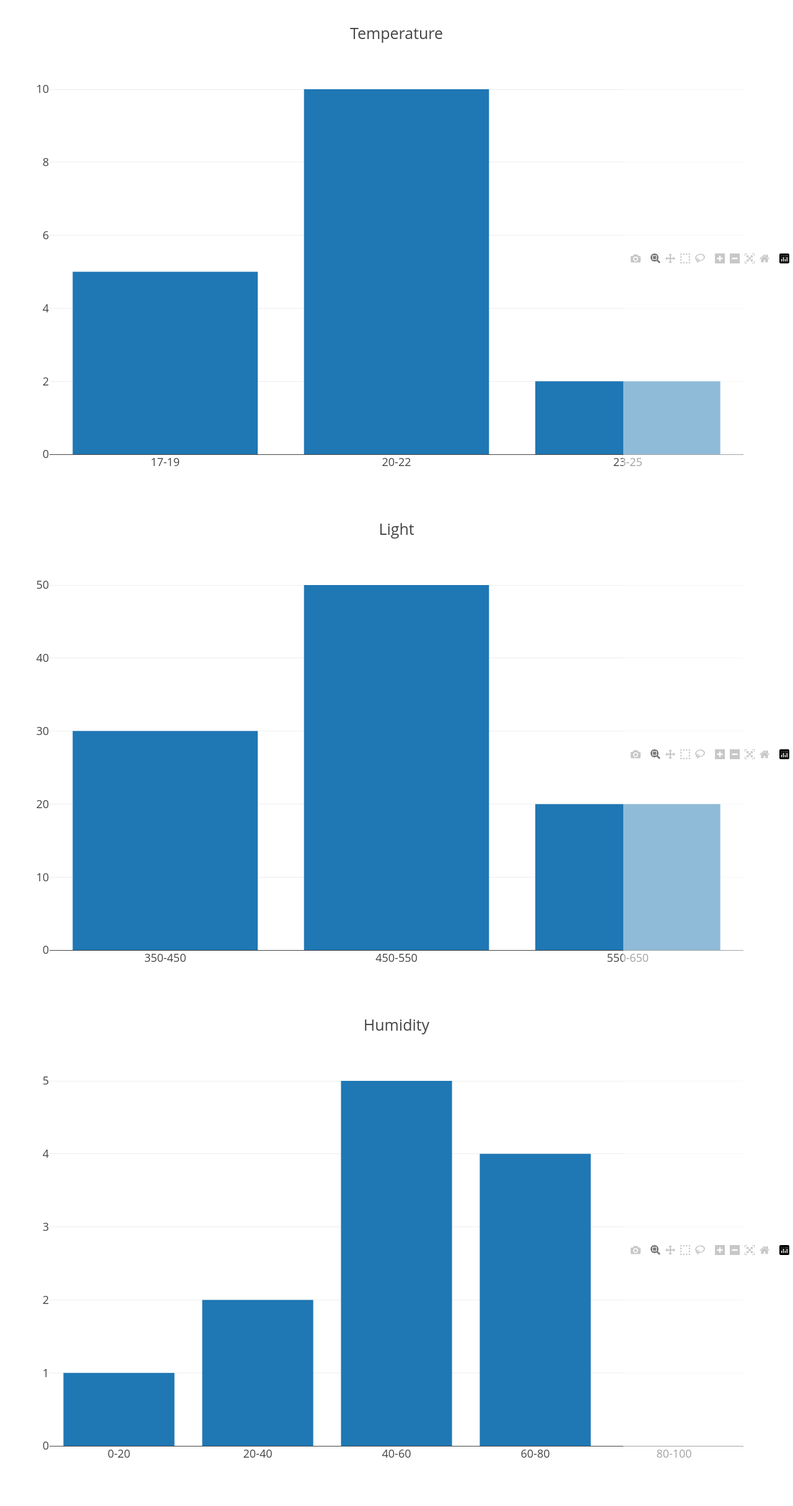
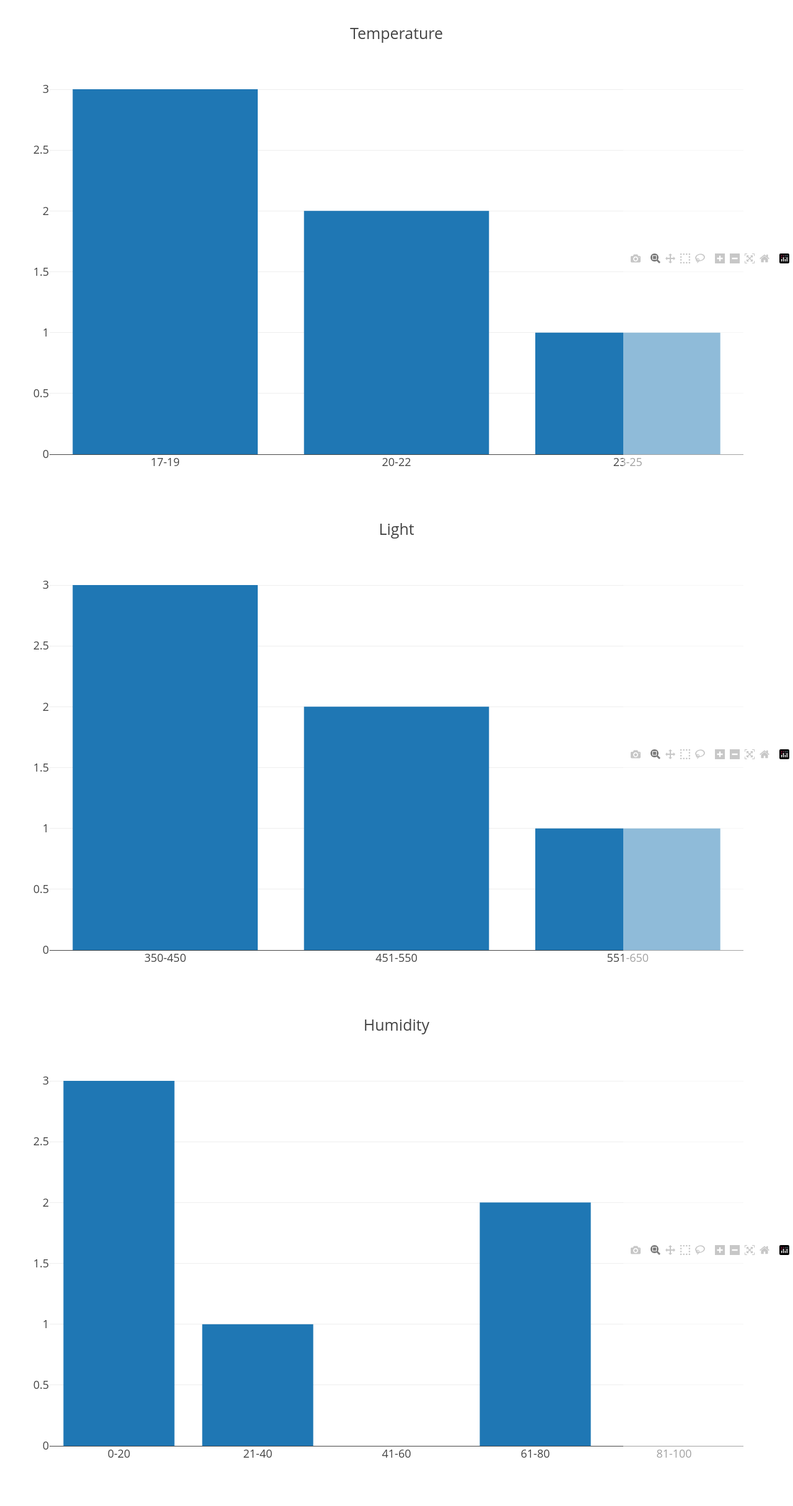
Before and after one commit to WlodekLipski/ZWS_rasp_tg, a Flask app: page / in a window 1280 px wide. Shown: the whole page at 62% size. Run offline with Flask 2, Linux system fonts and the light colour scheme; some libraries are stand-ins or nearby versions.

Commit message:
auto refresh data every 5 sec

```diff
--- /dev/null
+++ b/ZSW-web-app/static/exampleData.csv
@@ -0,0 +1,7 @@
+Temperature;Light;Humidity
+18;351;1
+18;352;10
+18;363;20
+20;500;70
+25;600;25
+20;500;70
--- a/ZSW-web-app/static/scripts/charts.js
+++ b/ZSW-web-app/static/scripts/charts.js
@@ -1,10 +1,10 @@
 chartRanges = {"temperature" : ["17-19", "20-22", "23-25"],
-    "light": ["350-450", "450-550", "550-650"],
-    "humidity":["0-20", "20-40", "40-60", "60-80", "80-100"]}
+    "light": ["350-450", "451-550", "551-650"],
+    "humidity":["0-20", "21-40", "41-60", "61-80", "81-100"]}
 
-chartData = {"temperature" : [5, 10, 2],
-    "light": [30, 50, 20],
-    "humidity":[1, 2, 5, 4, 0]}
+chartData = {"temperature" : [],
+    "light": [],
+    "humidity":[]}
 
 
 function drawChart(chart_divId, chart_title) {
@@ -33,3 +33,89 @@ function drawAllCharts(){
         drawChart(chartDiv.id, chartTitle);
     }
 }
+
+function start(){
+    initializeArrays();
+    refreshData();
+}
+
+function initializeArrays(){
+    for(let prop in chartRanges){
+        chartData[prop] = new Array(chartRanges[prop].length);
+        for(var rangeIndex=0; rangeIndex<chartRanges[prop].length; ++rangeIndex)
+            chartData[prop][rangeIndex] = 0;
+    }
+}
+
+// Read data from csv file and create charts right away and then repeat it every 5 sec
+function refreshData(){
+    var csvData = getDataFromCsv("exampleData.csv");
+    updateData(csvData);
+    drawAllCharts();
+    const interval = setInterval(function() {
+            initializeArrays();
+            csvData = getDataFromCsv("exampleData.csv")
+            updateData(csvData);
+            drawAllCharts();
+     }, 5000);
+}
+
+function getDataFromCsv(url){
+    var request = new XMLHttpRequest();
+    request.open("GET", url, false);
+    request.setRequestHeader('Cache-Control', 'no-cache');
+    request.send(null);
+
+    var csvData = new Array();
+    var jsonObject = request.responseText.split(/\r?\n|\r/);
+    for (var i = 0; i < jsonObject.length; i++) {
+      csvData.push(jsonObject[i].split(','));
+    }
+    return csvData;
+}
+
+//
+function updateData(csvData){
+    var optionIndex = 0;
+    var value = 0;
+    for(let option of csvData[0][0].split(";"))
+    {
+        if(option!="" && option!=";") {
+            option = option.toLowerCase();
+            for (var dataItself = 1; dataItself < csvData.length; dataItself++) {
+                var csvValue = csvData[dataItself][0].split(";")[optionIndex];
+                if (csvValue != "" && csvValue != ";") {
+                    value = parseInt(csvValue);
+                    addValueToChart(value, option.toLowerCase());
+                }
+            }
+            optionIndex++;
+        }
+    }
+}
+
+
+function addValueToChart(value, chart_title){
+    var rangeIndex = getRangeIndex(value, chart_title);
+    if(rangeIndex!=-1)
+        chartData[chart_title][rangeIndex] +=1;
+}
+
+function getRangeIndex(value, chart_title){
+    var index = 0;
+
+    for(let range of chartRanges[chart_title]) {
+        if (isInRange(range, value))
+        {
+            return index;
+        }
+        index++;
+    }
+    return -1;
+}
+
+function isInRange(range, value){
+    if(value>=parseInt(range.split("-")[0]) && value<=parseInt(range.split("-")[1]))
+        return true;
+    return false;
+}
--- a/ZSW-web-app/templates/index.html
+++ b/ZSW-web-app/templates/index.html
@@ -3,8 +3,10 @@
 	<head>
 		<title>Web-app</title>
         <link rel="stylesheet" href="{{ url_for('static', filename='style/main.css') }}">
+        <script src="https://ajax.googleapis.com/ajax/libs/jquery/3.4.1/jquery.min.js"></script>
         <script src="https://cdn.plot.ly/plotly-latest.min.js"></script>
         <script src="{{ url_for('static', filename='scripts/charts.js') }}"></script>
+
 	</head>
 	<body>
 		<div id="container">
@@ -15,7 +17,7 @@
             </div>
         </div>
         <script>
-            drawAllCharts();
+            start();
         </script>
 	</body>
 </html>
```
